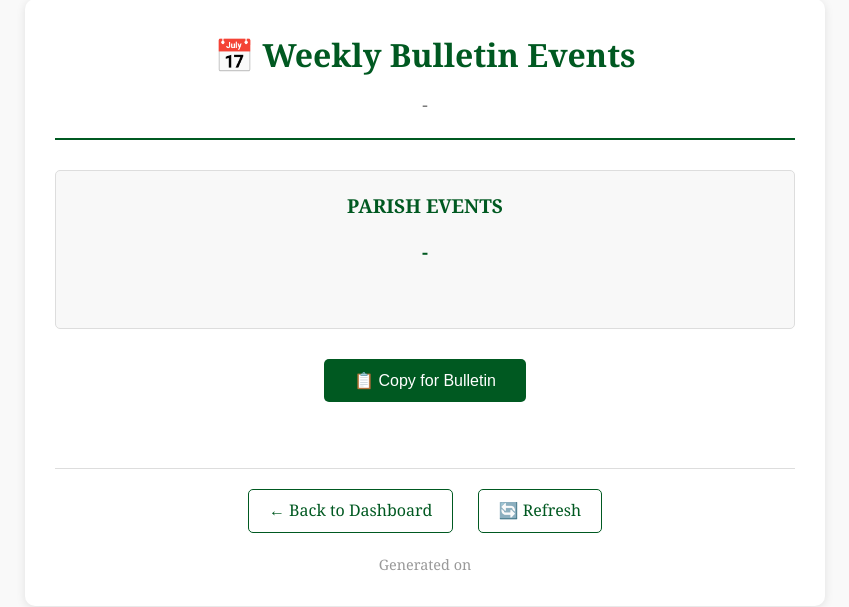
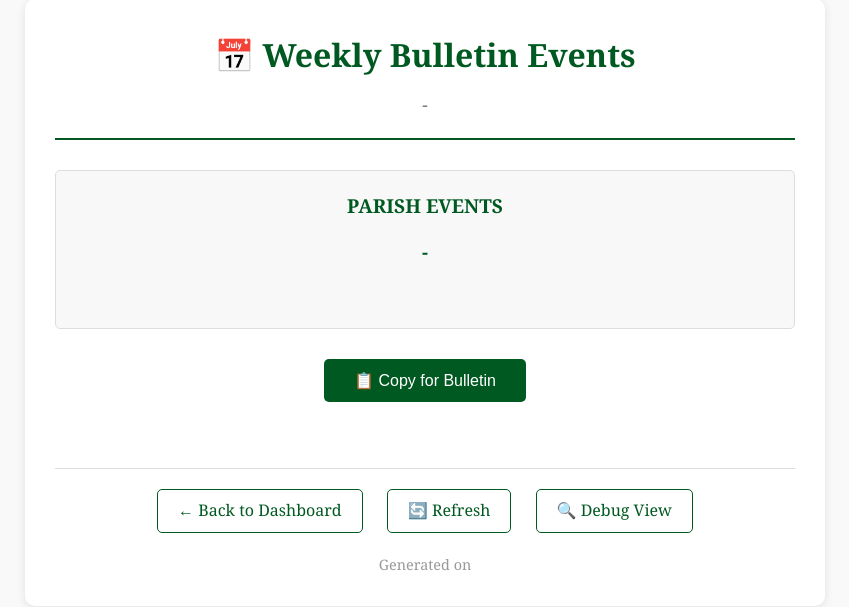
Before and after one commit to eharnischStEdword/stedward-calendar-sync, a Flask app: template templates/bulletin_events.html in a window 1280 px wide. Shown: the part 21-628 px from the top of the page, without its empty margins (215-1064 px from the left). Run offline with Flask 3, Linux system fonts and the light colour scheme; the template is opened without the code that fills it, so the values that code supplies are empty.

Commit message:
Update bulletin_events.html

```diff
--- a/templates/bulletin_events.html
+++ b/templates/bulletin_events.html
@@ -221,10 +221,11 @@
             <div class="success-message" id="success-message">✅ Copied to clipboard!</div>
         </div>
 
-        <div class="actions">
-            <a href="/" class="action-link">← Back to Dashboard</a>
-            <a href="/bulletin-events" class="action-link">🔄 Refresh</a>
-        </div>
+<div class="actions">
+    <a href="/" class="action-link">← Back to Dashboard</a>
+    <a href="/bulletin-events" class="action-link">🔄 Refresh</a>
+    <a href="/bulletin-events-debug" class="action-link">🔍 Debug View</a>
+</div>
 
         <div class="generated-info">
             Generated on {{ generated_time }}
```
